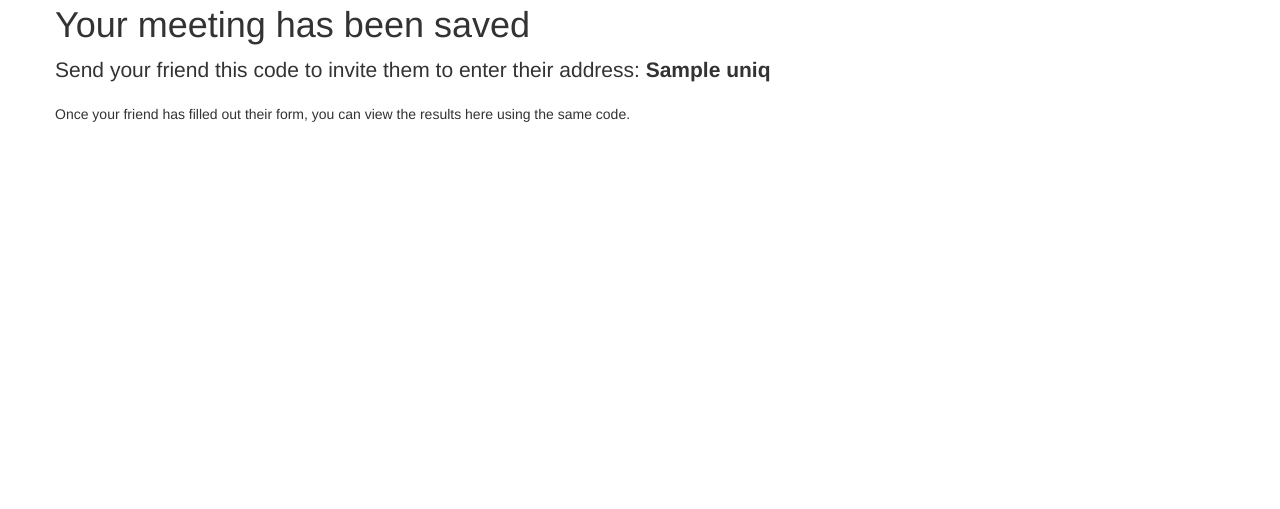
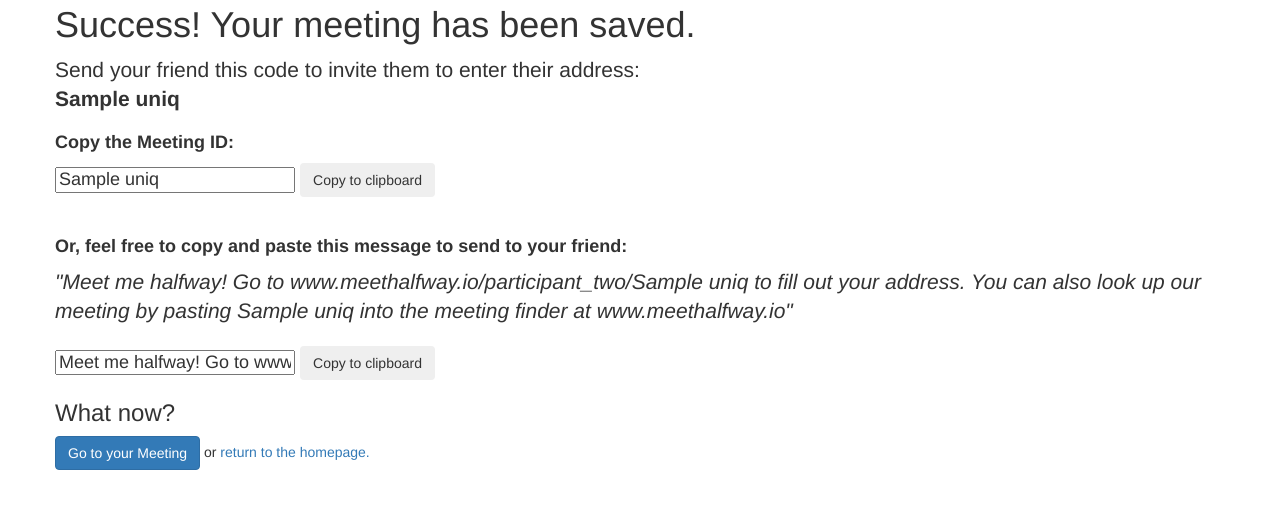
Before and after one commit to cszc/Meet-Halfway, a Django app: template meethalfway/templates/halfwayapp/response.html in a window 1280 px wide. Shown: the part 65-574 px from the top of the page. Run offline with Django 3.2, Linux system fonts and the light colour scheme; the template is opened without the code that fills it: most values are stand-ins (such as "Sample title", 1, 10 or a date in 2020); some libraries are stand-ins or nearby versions.

Commit message:
some changes to models, added copy paste functionality to first landing page

```diff
--- a/meethalfway/templates/halfwayapp/response.html
+++ b/meethalfway/templates/halfwayapp/response.html
@@ -1,11 +1,55 @@
 {% extends "halfwayapp/base.html" %}
 
 {% block content %}
+
 <div class = "container">
     <div class="row">
-<h1>Your meeting has been saved</h1>
-<p class="lead">Send your friend this code to invite them to enter their address: <strong>{{uniq}}</strong></p>
-<p>Once your friend has filled out their form, you can view the results here using the same code.</p>
-</div>
+        <h1>Success! Your meeting has been saved.</h1>
+        <p class="lead">Send your friend this code to invite them to enter their address:
+            </br>
+            <strong>{{uniq}}</strong>
+            </br>
+        </p>
+
+        <script src="../static/clipboard/dist/clipboard.min.js"></script>
+
+        <script>
+        var clipboard = new Clipboard('.btn');
+        clipboard.on('success', function(e) {
+            console.log(e);
+        });
+        clipboard.on('error', function(e) {
+            console.log(e);
+        });
+        </script>
+        <h4> <strong> Copy the Meeting ID: </strong> </h4>
+        <h4>
+            <!-- Target -->
+            <input id="copyid" value="{{uniq}}">
+            <!-- Trigger -->
+            <button class="btn" data-clipboard-target="#copyid">
+                <!-- img src="../static/clipboard/assets/noun_168961_cc.svg" alt="Copy to clipboard" -->
+                Copy to clipboard
+            </button>
+        </h4>
+        </br>
+
+        <h4> <strong> Or, feel free to copy and paste this message to send to your friend: </strong> </h4>
+        <p class="lead"><i>"Meet me halfway! Go to www.meethalfway.io/participant_two/{{uniq}} to fill out your address. You can also look up our meeting by pasting {{uniq}} into the meeting finder at www.meethalfway.io"</i></p>
+        <!-- Target -->
+        <h4>
+            <input id="fulltext" value="Meet me halfway! Go to www.meethalfway.io/participant_two/{{uniq}} to fill out your address. You can also look up our meeting by pasting {{uniq}} into the meeting finder at www.meethalfway.io">
+
+            <!-- Trigger -->
+            <button class="btn" data-clipboard-target="#fulltext">
+                Copy to clipboard
+            </button>
+        </h4>
+        <p>
+            <h3>What now?</h3>
+            <a class="btn btn-primary" href="/test/participant_two/{{uniq}}" role="button">Go to your Meeting</a> or
+            <a class="btn-link" href="" role="button">return to the homepage.</a>
+        </p>
+    </div>
 </div>
 {% endblock %}
```
Also changed, not shown: meethalfway/models.py (+23 -19 lines).
